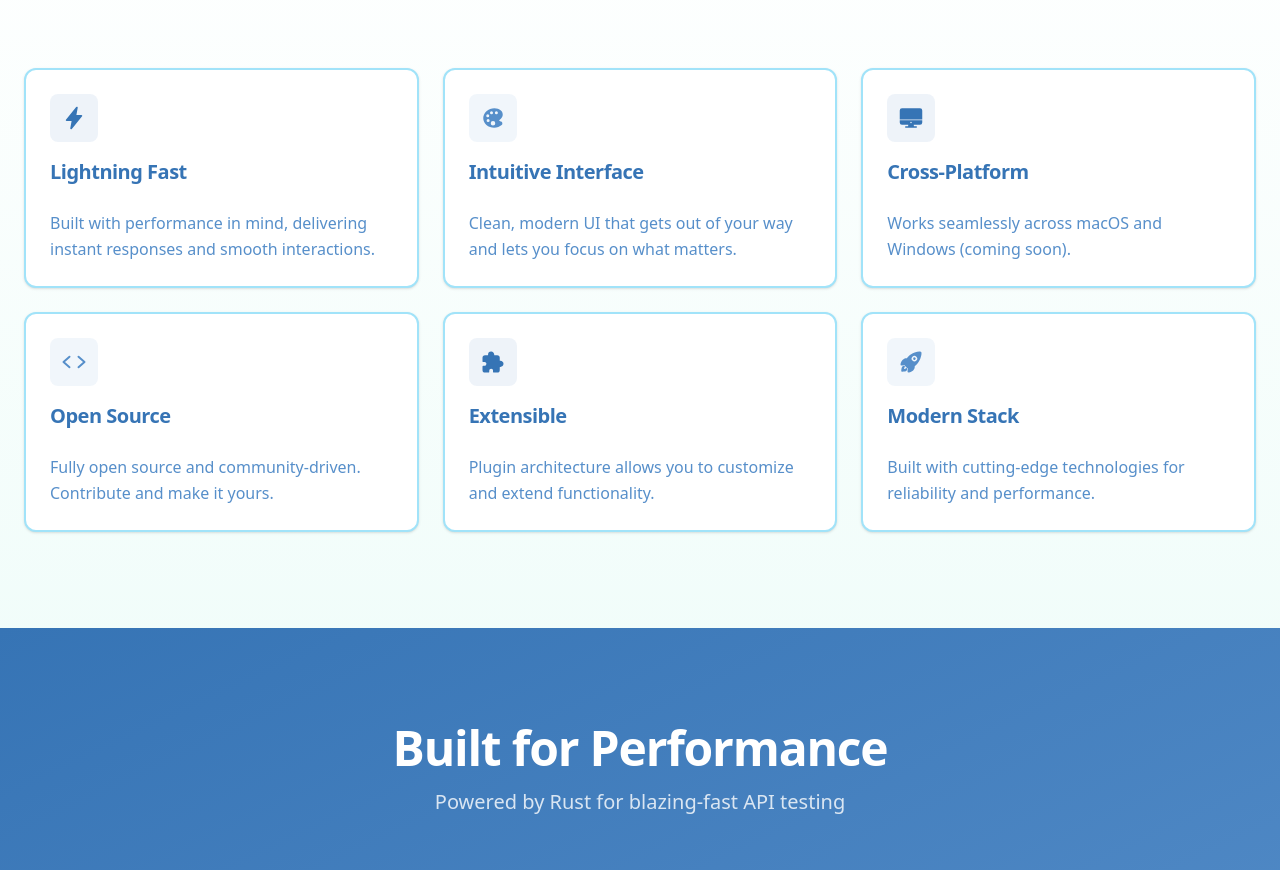
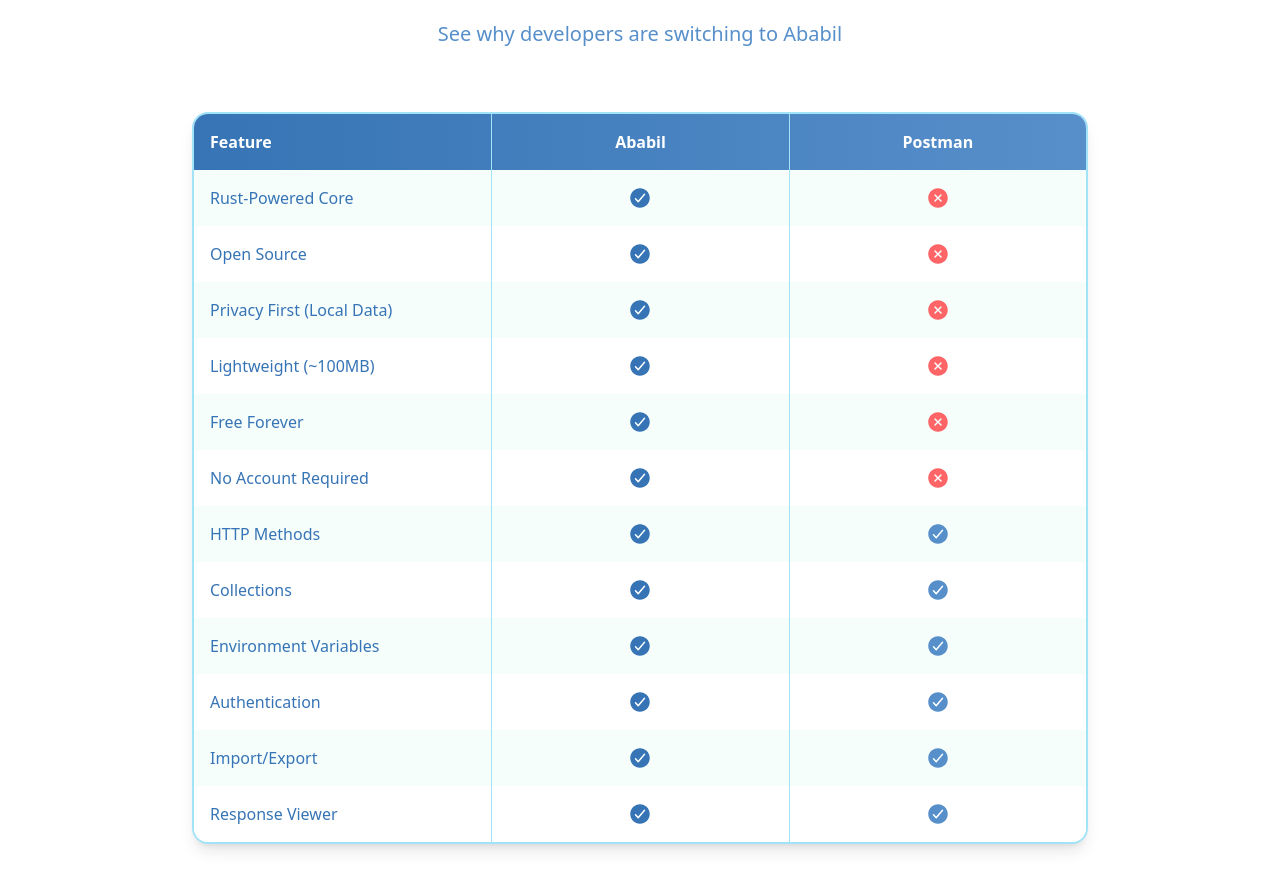
Before and after one commit to mozaddedalfeshani/Ababil_Landing_page, a Next.js app: page / in a window 1280 px wide. Shown: the part 1758-2628 px from the top of the page. Built offline with nearby package versions, Linux system fonts and the light colour scheme.

Commit message:
feat: create and integrate the new Comparison component into the main landing page.

```diff
--- a/src/app/page.tsx
+++ b/src/app/page.tsx
@@ -1,5 +1,6 @@
 import { Hero } from "@/components/Hero";
 import { WhyAbabil } from "@/components/WhyAbabil";
+import { Comparison } from "@/components/Comparison";
 import { Features } from "@/components/Features";
 import { Performance } from "@/components/Performance";
 import { DownloadSection } from "@/components/Download";
@@ -13,6 +14,7 @@
     <main className="min-h-screen">
       <Hero />
       <WhyAbabil />
+      <Comparison />
       <Features />
       <Performance />
       <DownloadSection />
--- /dev/null
+++ b/src/components/Comparison.tsx
@@ -0,0 +1,149 @@
+"use client";
+
+import { useLanguage } from "@/contexts/LanguageContext";
+import { IoCheckmarkCircle, IoCloseCircle } from "react-icons/io5";
+
+const comparisonData = [
+  {
+    featureEn: "Rust-Powered Core",
+    featureBn: "Rust-চালিত কোর",
+    ababil: true,
+    postman: false,
+  },
+  {
+    featureEn: "Open Source",
+    featureBn: "ওপেন সোর্স",
+    ababil: true,
+    postman: false,
+  },
+  {
+    featureEn: "Privacy First (Local Data)",
+    featureBn: "প্রাইভেসি (লোকাল ডেটা)",
+    ababil: true,
+    postman: false,
+  },
+  {
+    featureEn: "Lightweight (~100MB)",
+    featureBn: "হালকা (~১০০MB)",
+    ababil: true,
+    postman: false,
+  },
+  {
+    featureEn: "Free Forever",
+    featureBn: "চিরতরে বিনামূল্যে",
+    ababil: true,
+    postman: false,
+  },
+  {
+    featureEn: "No Account Required",
+    featureBn: "অ্যাকাউন্ট প্রয়োজন নেই",
+    ababil: true,
+    postman: false,
+  },
+  {
+    featureEn: "HTTP Methods",
+    featureBn: "HTTP মেথড",
+    ababil: true,
+    postman: true,
+  },
+  {
+    featureEn: "Collections",
+    featureBn: "কালেকশন",
+    ababil: true,
+    postman: true,
+  },
+  {
+    featureEn: "Environment Variables",
+    featureBn: "এনভায়রনমেন্ট ভেরিয়েবল",
+    ababil: true,
+    postman: true,
+  },
+  {
+    featureEn: "Authentication",
+    featureBn: "অথেন্টিকেশন",
+    ababil: true,
+    postman: true,
+  },
+  {
+    featureEn: "Import/Export",
+    featureBn: "ইম্পোর্ট/এক্সপোর্ট",
+    ababil: true,
+    postman: true,
+  },
+  {
+    featureEn: "Response Viewer",
+    featureBn: "রেসপন্স ভিউয়ার",
+    ababil: true,
+    postman: true,
+  },
+];
+
+export function Comparison() {
+  const { language } = useLanguage();
+  const isEn = language === "en";
+
+  return (
+    <section className="py-24 px-6 bg-white">
+      <div className="max-w-4xl mx-auto">
+        <div className="text-center space-y-4 mb-16 animate-fade-in">
+          <h2 className="text-4xl md:text-5xl font-bold tracking-tight bg-gradient-to-r from-[#3674B5] to-[#578FCA] bg-clip-text text-transparent">
+            {isEn ? "Ababil vs Postman" : "আবাবিল বনাম পোস্টম্যান"}
+          </h2>
+          <p className="text-xl text-[#578FCA] max-w-2xl mx-auto">
+            {isEn
+              ? "See why developers are switching to Ababil"
+              : "দেখুন কেন ডেভেলপাররা আবাবিলে স্যুইচ করছেন"}
+          </p>
+        </div>
+
+        <div className="overflow-hidden rounded-2xl border-2 border-[#A1E3F9] bg-white shadow-lg">
+          {/* Header */}
+          <div className="grid grid-cols-3 bg-gradient-to-r from-[#3674B5] to-[#578FCA] text-white">
+            <div className="p-4 font-semibold">
+              {isEn ? "Feature" : "বৈশিষ্ট্য"}
+            </div>
+            <div className="p-4 font-semibold text-center border-l border-white/20">
+              Ababil
+            </div>
+            <div className="p-4 font-semibold text-center border-l border-white/20">
+              Postman
+            </div>
+          </div>
+
+          {/* Rows */}
+          {comparisonData.map((item, index) => (
+            <div
+              key={index}
+              className={`grid grid-cols-3 ${
+                index % 2 === 0 ? "bg-[#D1F8EF]/20" : "bg-white"
+              } hover:bg-[#D1F8EF]/40 transition-colors`}>
+              <div className="p-4 text-[#3674B5] font-medium">
+                {isEn ? item.featureEn : item.featureBn}
+              </div>
+              <div className="p-4 flex justify-center items-center border-l border-[#A1E3F9]">
+                {item.ababil ? (
+                  <IoCheckmarkCircle className="h-6 w-6 text-[#3674B5]" />
+                ) : (
+                  <IoCloseCircle className="h-6 w-6 text-red-400" />
+                )}
+              </div>
+              <div className="p-4 flex justify-center items-center border-l border-[#A1E3F9]">
+                {item.postman ? (
+                  <IoCheckmarkCircle className="h-6 w-6 text-[#578FCA]" />
+                ) : (
+                  <IoCloseCircle className="h-6 w-6 text-red-400" />
+                )}
+              </div>
+            </div>
+          ))}
+        </div>
+
+        <p className="text-center text-[#578FCA] mt-6 text-sm">
+          {isEn
+            ? "* Postman requires account and has usage limits on free tier"
+            : "* পোস্টম্যানে অ্যাকাউন্ট প্রয়োজন এবং বিনামূল্যে স্তরে ব্যবহারের সীমা রয়েছে"}
+        </p>
+      </div>
+    </section>
+  );
+}
--- a/src/components/Performance.tsx
+++ b/src/components/Performance.tsx
@@ -34,12 +34,12 @@
   },
   {
     icon: IoHardwareChip,
-    valueEn: "50MB",
-    valueBn: "৫০MB",
+    valueEn: "Low",
+    valueBn: "কম",
     labelEn: "Memory",
     labelBn: "মেমরি",
-    descEn: "Efficient resource management",
-    descBn: "দক্ষ রিসোর্স ম্যানেজমেন্ট",
+    descEn: "Uses less RAM than alternatives",
+    descBn: "বিকল্পগুলির চেয়ে কম RAM ব্যবহার করে",
   },
 ];
 
```
